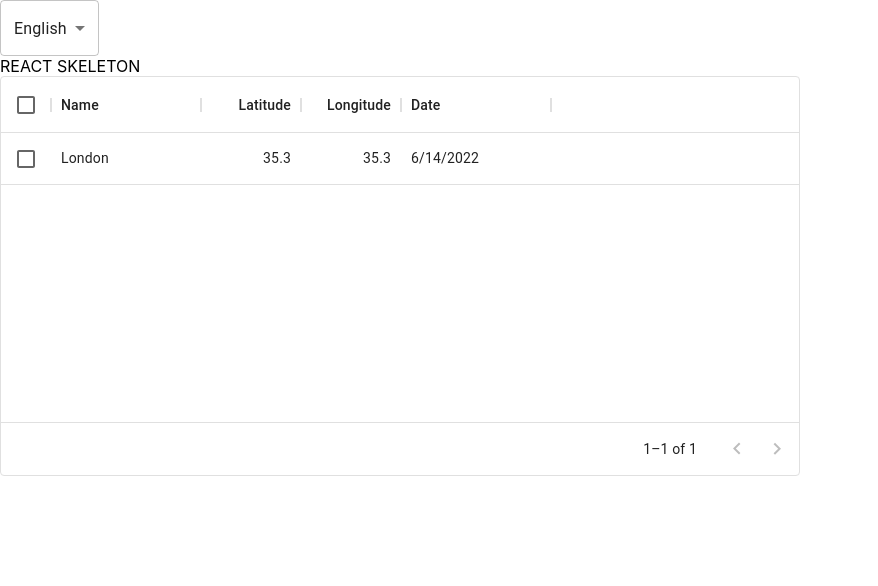
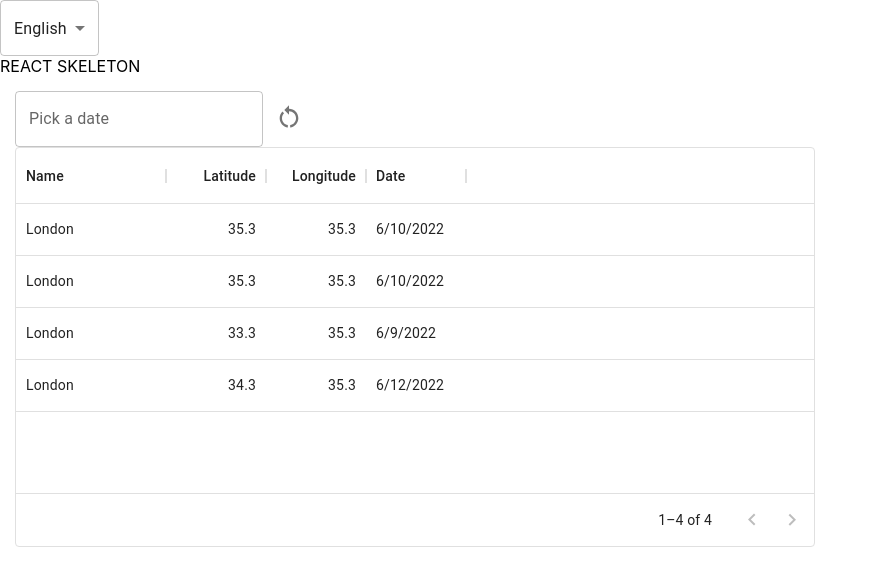
Before and after one commit to Nidal-Marwan/Via-Training, a React (Create React App) app in the folder packages/client/: page / in a window 1280 px wide. Shown: the top 586 px of the page, without its empty margins (0-878 px from the left). Built offline with nearby package versions, Linux system fonts and the light colour scheme.

Commit message:
Feat: Table component for locations and drivers

```diff
--- a/packages/client/package.json
+++ b/packages/client/package.json
@@ -6,24 +6,28 @@
   "dependencies": {
     "@emotion/react": "^11.9.0",
     "@emotion/styled": "^11.8.1",
+    "@mui/icons-material": "^5.8.4",
     "@mui/material": "^5.8.3",
     "@mui/x-data-grid": "^5.12.1",
+    "@mui/x-date-pickers": "^5.0.0-alpha.6",
     "@react-google-maps/api": "^2.12.0",
     "@testing-library/jest-dom": "^5.16.4",
     "@testing-library/react": "^13.3.0",
     "@testing-library/user-event": "^13.5.0",
+    "@types/date-fns": "^2.6.0",
     "@types/jest": "^27.5.2",
     "@types/node": "^16.11.39",
     "@types/react": "^18.0.12",
     "@types/react-dom": "^18.0.5",
     "axios": "^0.27.2",
+    "date-fns": "^2.28.0",
     "i18next": "^21.8.9",
     "i18next-browser-languagedetector": "^6.1.4",
     "i18next-http-backend": "^1.4.1",
     "js-cookie": "^3.0.1",
     "react": "^18.1.0",
     "react-dom": "^18.1.0",
-    "react-i18next": "^11.17.1",
+    "react-i18next": "^11.17.2",
     "react-scripts": "5.0.1",
     "typescript": "^4.7.3",
     "web-vitals": "^2.1.4"
--- a/packages/client/src/App.tsx
+++ b/packages/client/src/App.tsx
@@ -1,6 +1,6 @@
 import { useState } from 'react';
 
-import Table from './common/components/Table';
+import Table from './common/components/Table/Table';
 
 import { useTranslation } from 'react-i18next';
 import languages from './common/localization/languages';
@@ -30,9 +30,38 @@ export const App = () => {
 		{ field: 'name', headerName: 'Name', width: 150 },
 		{ field: 'lat', headerName: 'Latitude', type: 'number', width: 100 },
 		{ field: 'long', headerName: 'Longitude', type: 'number', width: 100 },
-		{ field: 'date', headerName: 'Date', type: 'date', width: 150 },
+		{ field: 'date', headerName: 'Date', type: 'date', width: 100 },
 	];
-	const data = [{id:1, name: 'London', lat: 35.3, long: 35.3, date: new Date()  }];
+	const data = [
+		{
+			id: 1,
+			name: 'London',
+			lat: 35.3,
+			long: 35.3,
+			date: new Date('2022-6-10'),
+		},
+		{
+			id: 4,
+			name: 'London',
+			lat: 35.3,
+			long: 35.3,
+			date: new Date('2022-6-10'),
+		},
+		{
+			id: 2,
+			name: 'London',
+			lat: 33.3,
+			long: 35.3,
+			date: new Date('2022-6-9'),
+		},
+		{
+			id: 3,
+			name: 'London',
+			lat: 34.3,
+			long: 35.3,
+			date: new Date('2022-6-12'),
+		},
+	];
 	return (
 		<>
 			<Select onChange={handleChange} value={language}>
@@ -47,7 +76,7 @@ export const App = () => {
 				))}
 			</Select>
 			<Box>{t('app.sekeleton')}</Box>
-			<Table columns={headers} rows={data}/>
+			<Table columns={headers} rows={data} datepicker />
 		</>
 	);
 };
--- a/packages/client/src/common/components/Table.tsx
+++ /dev/null
@@ -1,21 +0,0 @@
-import {DataGrid, GridColDef} from '@mui/x-data-grid';
-
-interface Data {
-	columns: any[];
-  rows:any[];
-}
-
-function Table (props: Data){
- return (
-  <div style={{ height: 400, width: 800 }}>
-  <DataGrid
-    rows={props.rows}
-    columns={props.columns}
-    checkboxSelection
-    rowsPerPageOptions={[]}
-  />
-</div>
- )
-};
-
-export default Table;
--- /dev/null
+++ b/packages/client/src/common/components/Table/Table.tsx
@@ -0,0 +1,65 @@
+import { useState } from 'react';
+
+import { DataGrid, GridColDef } from '@mui/x-data-grid';
+import { DatePicker } from '@mui/x-date-pickers/DatePicker';
+import { LocalizationProvider } from '@mui/x-date-pickers/LocalizationProvider';
+import { AdapterDateFns } from '@mui/x-date-pickers/AdapterDateFns';
+import TextField from '@mui/material/TextField';
+import IconButton from '@mui/material/IconButton';
+import RestartAltIcon from '@mui/icons-material/RestartAlt';
+
+interface Data {
+	columns: any[];
+	rows: any[];
+	checkbox?: boolean;
+	datepicker?: boolean;
+}
+
+function Table(props: Data) {
+	const columns: GridColDef[] = props.columns;
+
+	const [date, setDate] = useState<Date | null>(null);
+	const [rows, setRows] = useState(props.rows);
+
+	return (
+		<div style={{ height: 400, width: 800, margin: 15 }}>
+			{props.datepicker && (
+        <>
+				<LocalizationProvider dateAdapter={AdapterDateFns}>
+					<DatePicker
+						value={date}
+						views={['year', 'month', 'day']}
+            inputFormat="dd/MM/yyyy"
+            label="Pick a date"
+						onChange={(newValue) => {
+							setDate(newValue);
+							setRows(
+								props.rows.filter((row) => {
+									let rowDate = new Date(row.date);
+									rowDate.setHours(0, 0, 0, 0);
+									newValue?.setHours(0, 0, 0, 0);
+									return newValue?.valueOf() === rowDate.valueOf();
+								})
+							);
+						}}
+						renderInput={(params) => <TextField {...params} />}
+					/>
+				</LocalizationProvider>
+        <IconButton aria-label='reset' size='large' onClick={()=>{
+          setRows(props.rows);
+        }}>
+            <RestartAltIcon fontSize='inherit'/>
+        </IconButton>
+        </>
+			)}
+			<DataGrid
+				columns={columns}
+				rows={rows}
+				checkboxSelection={props.checkbox}
+				rowsPerPageOptions={[]}
+			/>
+		</div>
+	);
+}
+
+export default Table;
```
Also changed, not shown: 1 other file (tests, documents, lock files or other folders).
